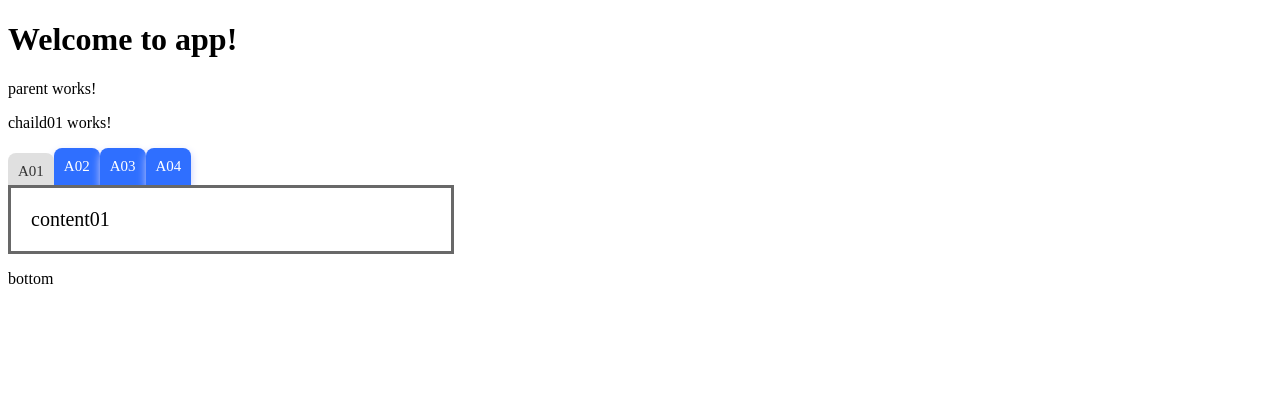
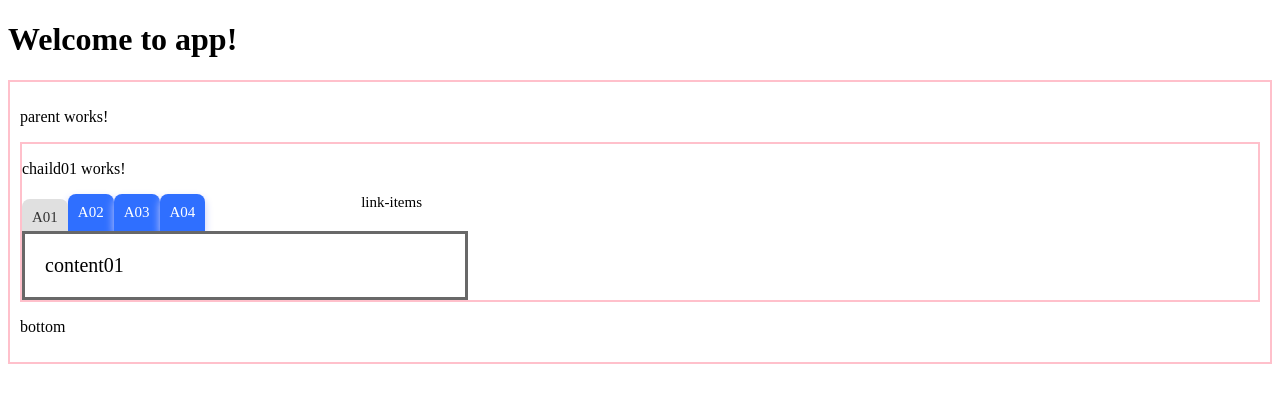
Before and after one commit to 20160724OrganizationTest/180408Angular-component-share, an Angular app: page / in a window 1280 px wide. Shown: the top 402 px of the page. Built offline with nearby package versions, Linux system fonts and the light colour scheme.

Commit message:
見た目をわかりやすく

```diff
--- a/src/app/link-items/link-items.component.css
+++ b/src/app/link-items/link-items.component.css
@@ -3,6 +3,8 @@ ul {
     padding: 0;
     font-size: 0;
     margin: 0;
+    width: 400px;
+    position: relative;
 }
 .item {
     display: inline-block;
@@ -25,3 +27,10 @@ ul {
     position: relative;
     bottom: -5px;
 }
+
+.component_name {
+    display: inline-block;
+    font-size: 15px;
+    position: absolute;
+    right: 0;
+}
--- a/src/app/link-items/link-items.component.html
+++ b/src/app/link-items/link-items.component.html
@@ -2,4 +2,8 @@
   <li class="item" *ngFor="let item of items; index as i">
     <a (click)="onclick($event, i)" [class.active]="item.current" class="link">{{item.text}}</a>
   </li>
+
+  <li class="component_name">
+    link-items
+  </li>
 </ul>
--- a/src/app/parent/chaild01/chaild01.component.css
+++ b/src/app/parent/chaild01/chaild01.component.css
@@ -7,3 +7,8 @@
     z-index: 2;
     position: relative;
 }
+
+.box {
+    border: 2px solid pink;
+    padding: 10;
+}
--- a/src/app/parent/chaild01/chaild01.component.html
+++ b/src/app/parent/chaild01/chaild01.component.html
@@ -1,3 +1,4 @@
+<div class="box">
 <p>
   chaild01 works!
 </p>
@@ -23,3 +24,4 @@
 <div class="content" *ngIf="contentFlag[3]">
   content04
 </div>
+</div>
--- a/src/app/parent/parent.component.css
+++ b/src/app/parent/parent.component.css
@@ -0,0 +1,4 @@
+.box {
+    border: 2px solid pink;
+    padding: 10px;
+}
--- a/src/app/parent/parent.component.html
+++ b/src/app/parent/parent.component.html
@@ -1,3 +1,4 @@
+<div class="box">
 <p>
   parent works!
 </p>
@@ -5,3 +6,4 @@
 <app-chaild01></app-chaild01>
 
 <p>bottom</p>
+</div>
```
